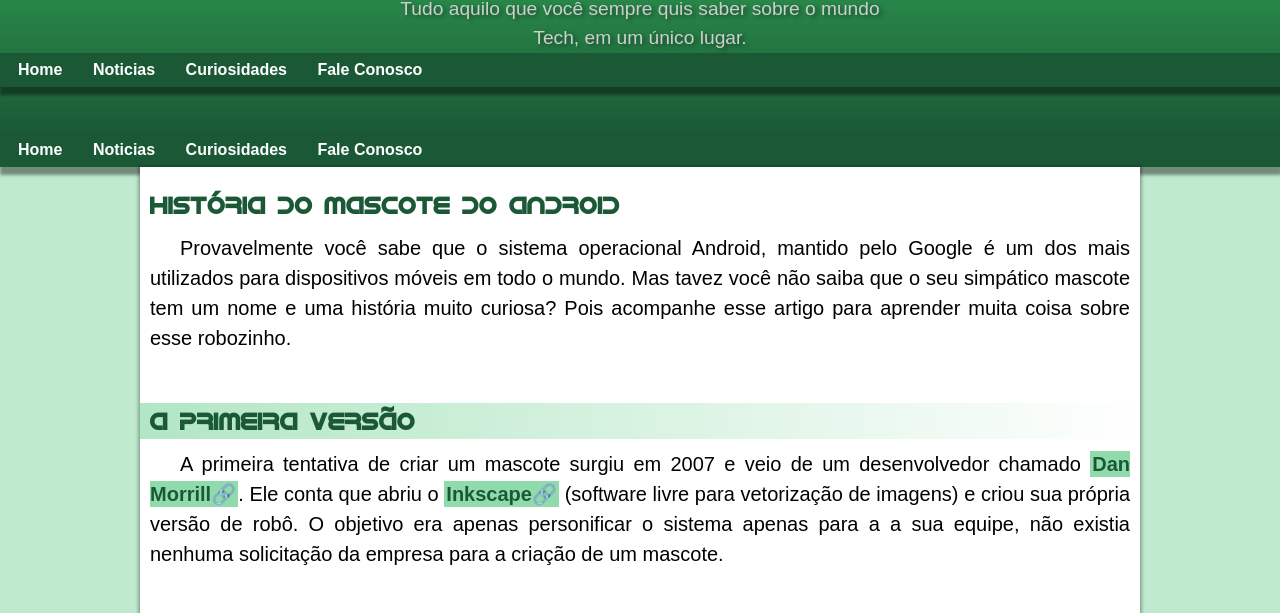
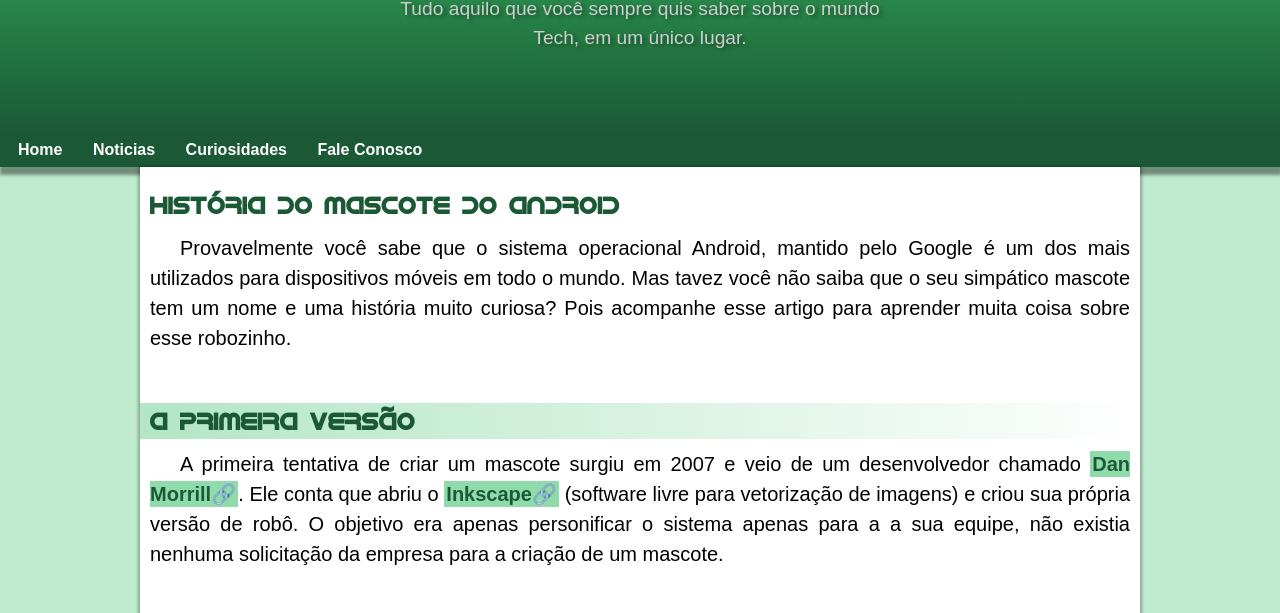
Before and after one commit to JoaopedroQR/cursoGuanabaraHtmlCss, a plain HTML site: page Modulo02/Desafios/d010/index.html in a window 1280 px wide. Shown: the part 117-730 px from the top of the page. Drawn offline with Linux system fonts and the light colour scheme.

Commit message:
Fim_capitulo_18

```diff
--- a/Modulo02/Desafios/d010/index.html
+++ b/Modulo02/Desafios/d010/index.html
@@ -11,12 +11,6 @@
     <header>
         <h1>CURIOSIDADES DE TECNOLOGIA</h1>
         <h2>Tudo aquilo que você sempre quis saber sobre o mundo Tech, em um único lugar.</h2>
-        <nav>
-            <a href="#" target="_self" rel="next">Home</a>
-            <a href="#" target="_self" rel="next">Noticias</a>
-            <a href="#" target="_self" rel="next">Curiosidades</a>
-            <a href="#" target="_self" rel="next">Fale Conosco</a>
-        </nav>
     </header>
     <nav>
         <a href="#">Home</a>
```
